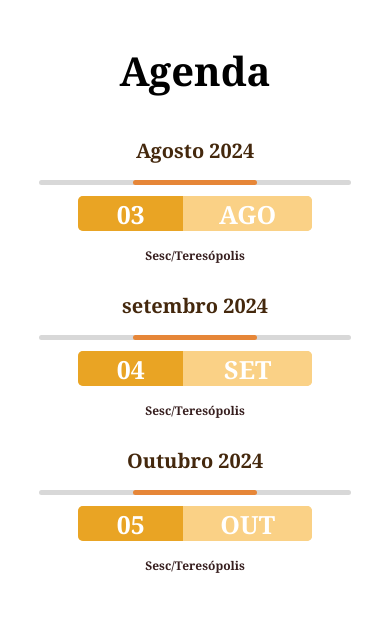
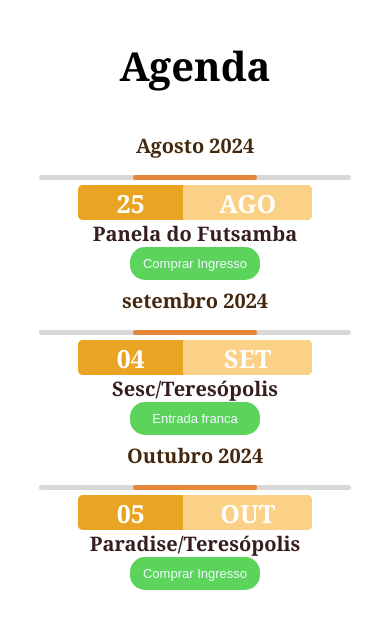
Before and after one commit to nando1989/site-futsamba, a React (Create React App) app: page /agenda in a window 390 px wide. Shown: the top 628 px of the page. Built offline with nearby package versions, Linux system fonts and the light colour scheme.

Commit message:
botão comprar, links no navbar, cores, responsividade

```diff
--- a/src/components/burger/index.tsx
+++ b/src/components/burger/index.tsx
@@ -33,10 +33,10 @@
       </nav>
 
       <div className={menu_class}>
-        <Link to="/" className='list'><li>Home</li></Link>
-        <Link to='/Bio' className='list'><li>Biografia</li></Link>
-        <Link to='/Agenda' className='list'><li>Agenda</li></Link>
-        <Link to='/contato' className='list'><li></li>Contato</Link>
+        <Link to="https://drive.google.com/drive/folders/16PfLi2XPMJBD7mrSEQ1iJZbJqRiJdGzo?usp=sharing" className='list'><li>Media Kit</li></Link>
+        <Link to='https://w.app/XNTpyg' className='list'><li>Contrate</li></Link>
+        <Link to='https://www.instagram.com/futsambaoficial/' className='list'><li>Instagram</li></Link>
+        <Link to='https://www.instagram.com/paneladofutsamba/' className='list'><li></li>Panela do Futsamba </Link>
       </div>
     </div>
   )
--- a/src/components/burger/styles.css
+++ b/src/components/burger/styles.css
@@ -40,8 +40,8 @@
 
 .menu {
   width: 300px;
-  height: 30vh;
-  background-color: rgb(209, 207, 204);
+  height: 20vh;
+  background-color:  rgb(255, 202, 102);
   top: 10;
   z-index: -1;
   margin-top: 20px;
@@ -51,7 +51,7 @@
 }
 
 .list {
-  color:#44280d;
+  color:#000000;
   display:flex;
   font-size: 45px;
   text-decoration: none;
@@ -63,9 +63,17 @@
     list-style-type: none;
   }
 
- }
+}
 
-/* ------------- sliding menu ------------------ */
+.list:hover {
+background-color: red;
+color: white;
+}
+
+
+
+
+ /* ------------- sliding menu ------------------ */
 .hidden {
   display: none;
 
@@ -124,6 +132,11 @@
 
    }
 
+   .list:hover {
+    background-color: red;
+    color: white;
+    }
+
    .burger-menu {
     height: 100%;
     width: 3em;
@@ -138,7 +151,7 @@
   .menu {
     width: 100%;
     height: 25vh;
-    background-color: rgb(209, 207, 204);
+    background-color: rgb(206, 142, 46);
     top: 10;
     z-index: -1;
     margin-right: 20px;
--- a/src/pages/agenda/index.tsx
+++ b/src/pages/agenda/index.tsx
@@ -24,12 +24,13 @@
       <div className='container-adress'>
         <div className='container-day-month-adress'>
           <div className='container-day'>
-            <h3>03</h3>
+            <h3>25</h3>
           </div>
           <div className='container-month'><h3>AGO</h3></div>
         </div>
         <div className='container-local'>
-          <h3>Sesc/Teresópolis</h3>
+          <h3>Panela do Futsamba</h3>
+          <button className='botaoComprar'>Comprar Ingresso</button>
         </div>
       </div>
 
@@ -53,6 +54,7 @@
         </div>
         <div className='container-local'>
           <h3>Sesc/Teresópolis</h3>
+          <button className='botaoComprar'>Entrada franca</button>
         </div>
       </div>
 
@@ -72,7 +74,8 @@
           <div className='container-month'><h3>OUT</h3></div>
         </div>
         <div className='container-local'>
-          <h3>Sesc/Teresópolis</h3>
+          <h3>Paradise/Teresópolis</h3>
+          <button className='botaoComprar'>Comprar Ingresso</button>
         </div>
       </div>
 
--- a/src/pages/agenda/styles.css
+++ b/src/pages/agenda/styles.css
@@ -1,24 +1,46 @@
-
-
 .container-schedule {
   width: 100%;
-  height: 605px;
+  height: 705px;
   display: flex;
   flex-direction: column;
   align-items: center;
   justify-content: center;
-
+  padding-bottom: 10px;
 }
 
-.container-title-schedule{
+.container-title-schedule {
   width: 70%;
-  height: 140px;
+  height: 90px;
   display: flex;
   align-items: center;
   justify-content: center;
 }
 
-.container-mes-ano{
+.container-title-schedule h1 {
+  font-size: 60px;
+}
+
+.botaoComprar {
+  width: 190px;
+  height: 70px;
+  border: none;
+  background-color: rgb(92, 212, 92);
+  border-radius: 15px;
+  color: aliceblue;
+  font-size: 20px;
+}
+
+.botaoComprar:hover {
+  width: 205px;
+  height: 90px;
+  border: none;
+  background-color: rgb(230, 255, 8);
+  border-radius: 15px;
+  color: rgb(0, 0, 0);
+  font-size: 20px;
+}
+
+.container-mes-ano {
   width: 70%;
   height: 60px;
   display: flex;
@@ -26,11 +48,11 @@
   justify-content: center;
 }
 
-.container-mes-ano h3{
+.container-mes-ano h3 {
   font-size: 20px;
 }
 
-.container-border-botton-white{
+.container-border-botton-white {
   width: 70%;
   height: 5px;
   display: flex;
@@ -39,7 +61,7 @@
   margin-bottom: 15px;
 }
 
-.container-border-botton-gray{
+.container-border-botton-gray {
   width: 80%;
   height: 5px;
   background-color: rgb(216, 216, 216);
@@ -49,83 +71,72 @@
   justify-content: center;
 }
 
-.container-border-botton-orange{
+.container-border-botton-orange {
   width: 40%;
   height: 5px;
   background-color: rgb(230, 134, 56);
   border-radius: 30px;
 }
 
-.container-adress{
+.container-adress {
   width: 100%;
-  height: 75px;
+  height: 125px;
   display: flex;
-  align-items:center;
-  justify-content:center;
+  align-items: center;
+  justify-content: center;
   flex-direction: column;
-
 }
 
-.container-day-month-adress{
+.container-day-month-adress {
   width: 60%;
   height: 35px;
   background-color: rgb(250, 209, 134);
   border-radius: 5px;
   display: flex;
-
 }
 
-.container-day{
+.container-day {
   width: 45%;
   height: 35px;
   background-color: rgb(233, 164, 36);
   display: flex;
-  align-items:center;
+  align-items: center;
   justify-content: center;
-  border-radius:   5px 0 0 5px;
-
-
-
-
+  border-radius: 5px 0 0 5px;
 }
 
-.container-day h3{
+.container-day h3 {
   color: white;
   font-size: 25px;
 }
 
-.container-month{
+.container-month {
   width: 55%;
   height: 35px;
   background-color: rgb(250, 209, 134);
   display: flex;
-  align-items:center;
+  align-items: center;
   justify-content: center;
-  border-radius: 0 05px 05px 0 ;
-
-
+  border-radius: 0 05px 05px 0;
 }
 
-.container-month h3{
+.container-month h3 {
   color: white;
   font-size: 25px;
 }
-.container-local{
 
+.container-local {
   width: 100%;
-    height: 60px;
+  height: 90px;
   display: flex;
   align-items: center;
   justify-content: center;
-
+  flex-direction: column;
 }
 
-Bio.h2{
-  font-size: 120px;
-}
-
-Bio.h3{
-  font-size: 90px;
+.container-local h3 {
+  font-size: 30px;
+  width: 300px;
 }
 
 @media (max-width: 768px) {
@@ -141,7 +152,7 @@
 
   }
 
-  .container-title-schedule{
+  .container-title-schedule {
     width: 100%;
     height: 100px;
     display: flex;
@@ -149,7 +160,7 @@
     justify-content: center;
   }
 
-  .container-mes-ano{
+  .container-mes-ano {
     width: 100%;
     height: 60px;
     display: flex;
@@ -157,11 +168,11 @@
     justify-content: center;
   }
 
-  .container-mes-ano h3{
+  .container-mes-ano h3 {
     font-size: 20px;
   }
 
-  .container-border-botton-white{
+  .container-border-botton-white {
     width: 100%;
     height: 5px;
     display: flex;
@@ -170,7 +181,7 @@
     margin-bottom: 15px;
   }
 
-  .container-border-botton-gray{
+  .container-border-botton-gray {
     width: 80%;
     height: 5px;
     background-color: rgb(216, 216, 216);
@@ -180,85 +191,96 @@
     justify-content: center;
   }
 
-  .container-border-botton-orange{
+  .container-border-botton-orange {
     width: 40%;
     height: 5px;
     background-color: rgb(230, 134, 56);
     border-radius: 30px;
   }
 
-  .container-adress{
+  .container-adress {
     width: 100%;
     height: 75px;
     display: flex;
-    align-items:center;
-    justify-content:center;
+    align-items: center;
+    justify-content: center;
     flex-direction: column;
-
   }
 
-  .container-day-month-adress{
+  .container-day-month-adress {
     width: 60%;
     height: 35px;
     background-color: rgb(250, 209, 134);
     border-radius: 5px;
     display: flex;
-
   }
 
-  .container-day{
+  .container-day {
     width: 45%;
     height: 35px;
     background-color: rgb(233, 164, 36);
     display: flex;
-    align-items:center;
+    align-items: center;
     justify-content: center;
-    border-radius:   5px 0 0 5px;
-
-
-
-
+    border-radius: 5px 0 0 5px;
   }
 
-  .container-day h3{
+  .container-day h3 {
     color: white;
     font-size: 25px;
   }
 
-  .container-month{
+  .container-month {
     width: 55%;
     height: 35px;
     background-color: rgb(250, 209, 134);
     display: flex;
-    align-items:center;
+    align-items: center;
     justify-content: center;
-    border-radius: 0 05px 05px 0 ;
-
-
+    border-radius: 0 05px 05px 0;
   }
 
-  .container-month h3{
+  .container-month h3 {
     color: white;
     font-size: 25px;
   }
-  .container-local{
 
+  .container-local {
     width: 100%;
     height: 60px;
     display: flex;
     align-items: center;
     justify-content: center;
-
+    flex-direction: column;
   }
 
-  .container-local h3{
-    font-size: 12px;
+  .container-local h3 {
     color: rgb(54, 30, 30);
+    font-size: 20px;
+    width: 300px;
+  }
 
-
-}
   .container-title-schedule h1 {
     font-size: 40px;
   }
+  .botaoComprar {
+    width: 130px;
+    height: 70px;
+    border: none;
+    background-color: rgb(92, 212, 92);
+    border-radius: 15px;
+    color: aliceblue;
+    font-size: 13px;
+  }
+
+  .botaoComprar:hover {
+    width: 130px;
+    height: 70px;
+    border: none;
+    background-color: rgb(4, 128, 20);
+    border-radius: 15px;
+    color: rgb(255, 255, 255);
+    font-size: 13px;
+  }
 
 }
--- a/src/pages/biografia/index.tsx
+++ b/src/pages/biografia/index.tsx
@@ -33,7 +33,7 @@
           <div className='container-cards'>
             <PersonCard
               imgSrc={ImgCharles}
-              name='Charles Silvestre'
+              name='Charles Rodrigues'
               instagram='@charlesrodrigues' />
             <PersonCard
               imgSrc={ImgRoma}
--- a/src/pages/biografia/styles.css
+++ b/src/pages/biografia/styles.css
@@ -5,7 +5,7 @@
   flex-direction: column;
   align-items: center;
   justify-content: start;
-  background-color: rgb(209, 207, 204);
+  background-color: rgb(245, 188, 81);
 }
 
 .container-title {
@@ -68,7 +68,7 @@
   .container-bio {
     width: 100%;
     height: 3250px;
-    background-color: rgb(209, 207, 204);
+    background-color: rgb(245, 188, 81);
    }
   .container-biograph {
     width: 100%;
--- a/src/pages/home/styles.css
+++ b/src/pages/home/styles.css
@@ -43,7 +43,7 @@
 }
 /* Menu sanduiche */
 
-@media (max-width: 768px) {
+@media (max-width: 968px) {
 
   .img-logo {
     width: 100%;
@@ -58,7 +58,7 @@
 
   }
   .logo {
-    width: 95%;
+    width: 87%;
     height: 147px;
     padding-left: 20px;
     padding-top: 10px;
```
Also changed, not shown: src/pages/contato/styles.css (+6 -7 lines). Lines whose indentation alone changed are shown as unchanged.
